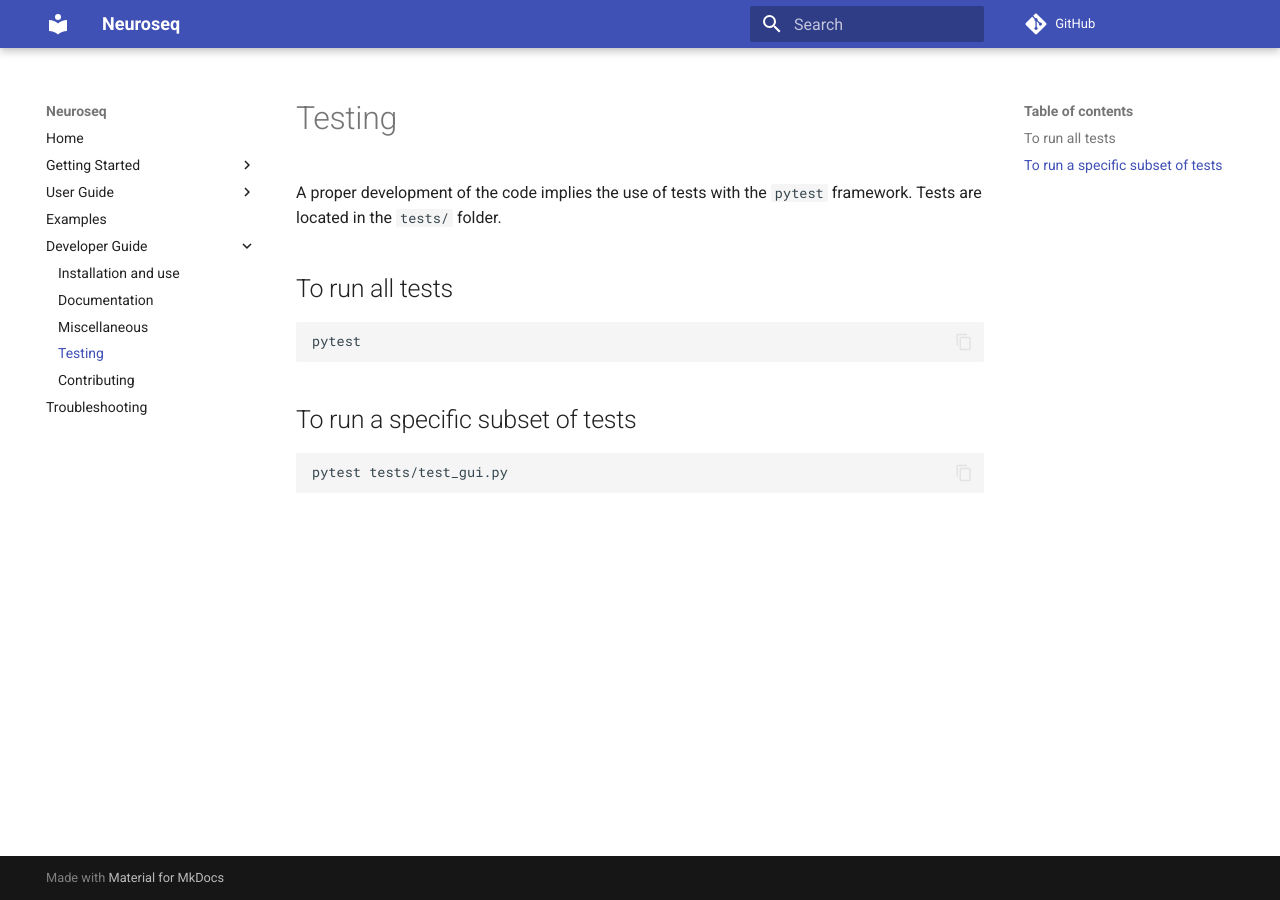
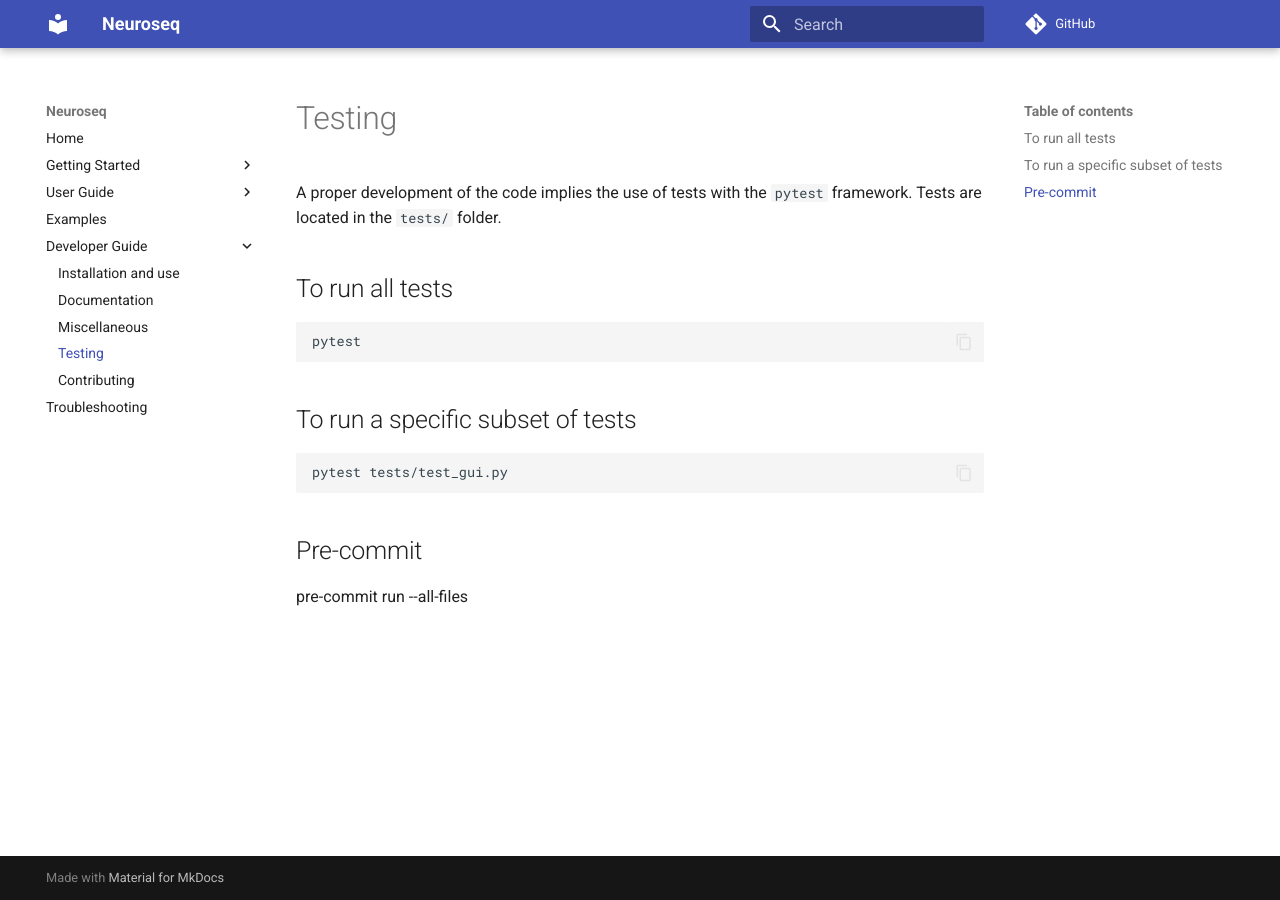
Before and after one commit to neuroseq/neuroseq, an MkDocs documentation site: the page built from docs/developer/testing.md, in a window 1280 px wide. Built offline with MkDocs 1.6.1 and Material for MkDocs 9.7.7, drawn with Linux system fonts in a browser that asks for light colours; comment, search, counter and statistics services are not loaded.

Commit message:
Update testing.md

````diff
--- a/docs/developer/testing.md
+++ b/docs/developer/testing.md
@@ -13,3 +13,7 @@ pytest
 ```bash
 pytest tests/test_gui.py
 ```
+
+## Pre-commit
+
+pre-commit run --all-files
````
